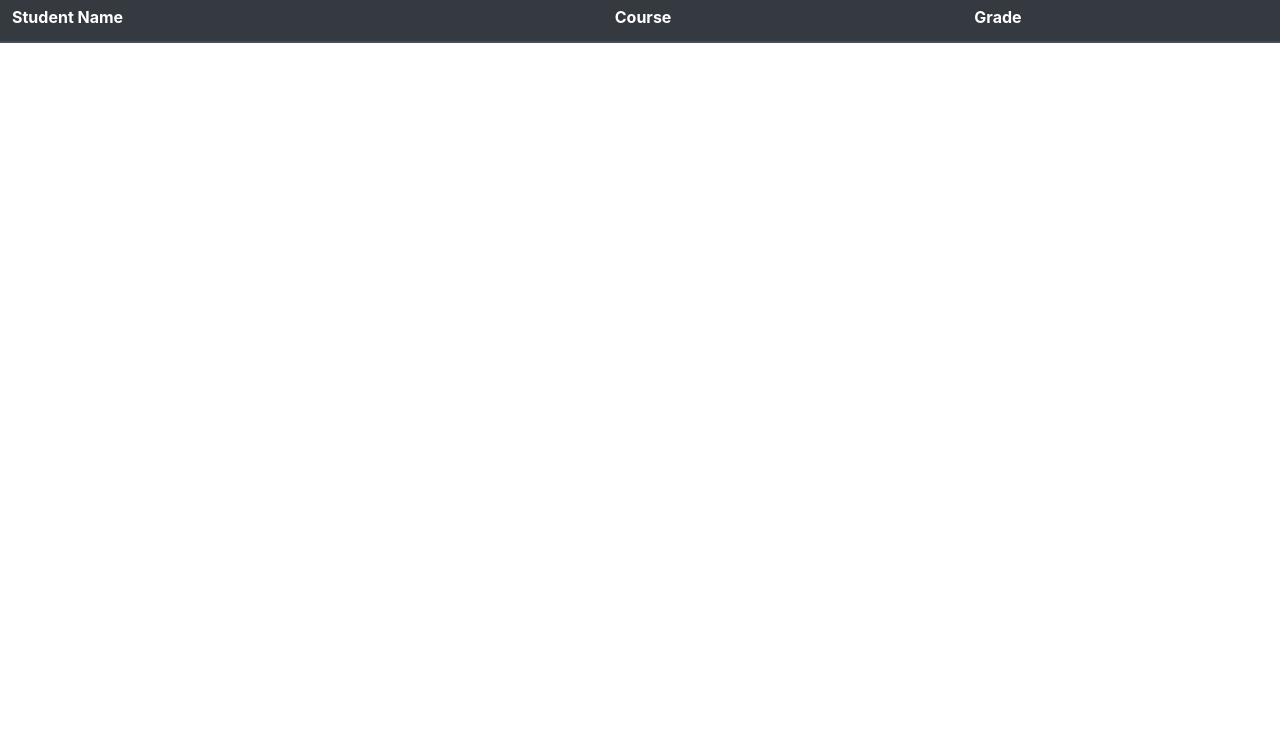
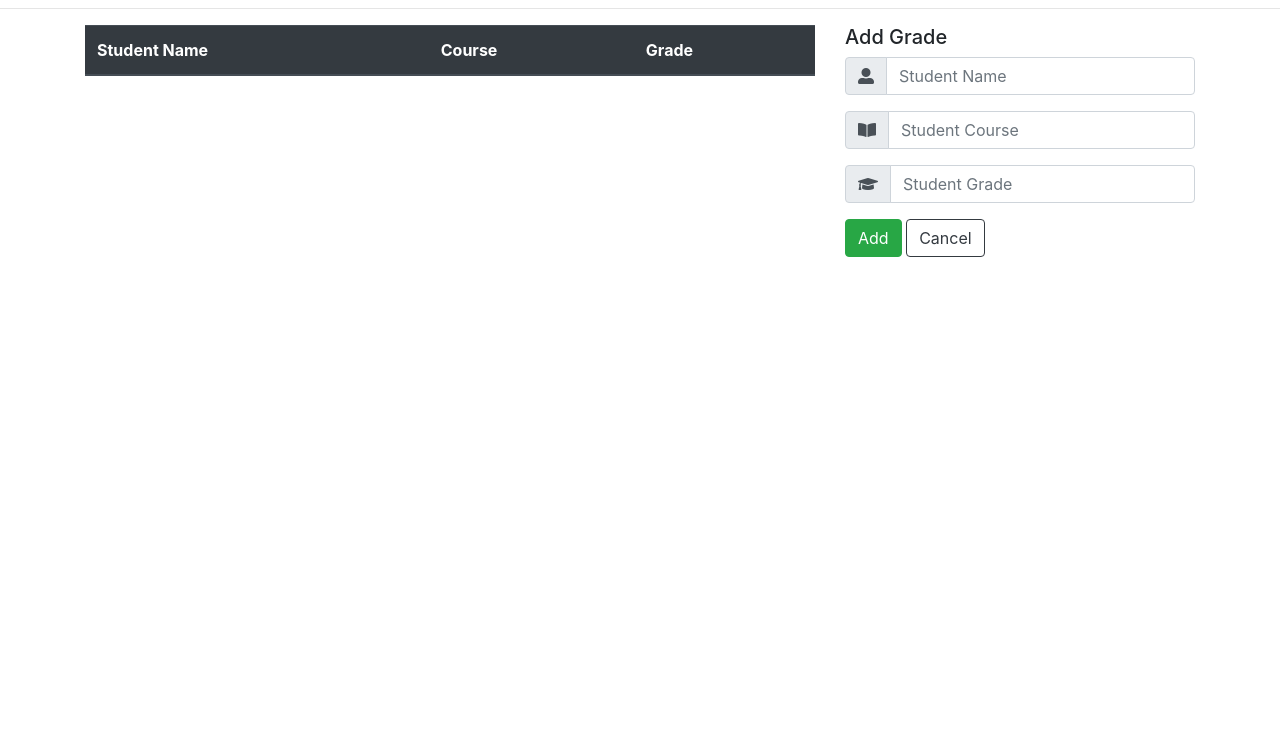
Before and after one commit to jasonkim-jk/student-grade-table, a plain HTML site: page index.html in a window 1280 px wide. Shown: the part 64-800 px from the top of the page. Drawn offline with nearby package versions, Linux system fonts and the light colour scheme; no server answers.

Commit message:
Modify the HTML added a form to add new student grade updated style using Bootstrap and awesome fonts

```diff
--- a/index.html
+++ b/index.html
@@ -5,6 +5,7 @@
     <meta name="viewport" content="width=device-width, initial-scale=1.0" />
     <title>Studen Grade Table</title>
     <link rel="stylesheet" href="https://maxcdn.bootstrapcdn.com/bootstrap/4.5.0/css/bootstrap.min.css" />
+    <link rel="stylesheet" href="https://cdnjs.cloudflare.com/ajax/libs/font-awesome/5.12.0-2/css/all.min.css" />
   </head>
   <body>
     <header>
@@ -19,7 +20,11 @@
         </div>
       </div>
     </header>
+    <hr>
     <main>
+      <div class="container">
+        <div class="row justify-content-between align-items-top">
+          <div class="col-md-8">
             <table class="table table-striped table-hover">
               <thead class="thead-dark">
                 <tr>
@@ -30,6 +35,61 @@
               </thead>
               <tbody class="tbody"></tbody>
             </table>
+          </div>
+          <div class="col-md-4">
+            <h5>Add Grade</h5>
+            <form>
+              <div class="form-group">
+                <div class="input-group mb-3">
+                  <div class="input-group-prepend">
+                    <span class="input-group-text" id="add-name"><i class="fas fa-user-alt"></i></span>
+                  </div>
+                  <input
+                    type="text"
+                    class="form-control"
+                    placeholder="Student Name"
+                    aria-label="Name"
+                    aria-describedby="add-name"
+                    name="name"
+                  />
+                </div>
+              </div>
+              <div class="form-group">
+                <div class="input-group mb-3">
+                  <div class="input-group-prepend">
+                    <span class="input-group-text" id="add-course"><i class="fas fa-book-open"></i></span>
+                  </div>
+                  <input
+                    type="text"
+                    class="form-control"
+                    placeholder="Student Course"
+                    aria-label="Course"
+                    aria-describedby="add-course"
+                    name="course"
+                  />
+                </div>
+              </div>
+              <div class="form-group">
+                <div class="input-group mb-3">
+                  <div class="input-group-prepend">
+                    <span class="input-group-text" id="add-grade"><i class="fas fa-graduation-cap"></i></span>
+                  </div>
+                  <input
+                    type="text"
+                    class="form-control"
+                    placeholder="Student Grade"
+                    aria-label="Grade"
+                    aria-describedby="add-grade"
+                    name="grade"
+                  />
+                </div>
+              </div>
+              <button type="submit" class="btn btn-success">Add</button>
+              <button type="reset" class="btn btn-outline-dark">Cancel</button>
+            </form>
+          </div>
+        </div>
+      </div>
     </main>
 
     <!-- <script src="https://cdnjs.cloudflare.com/ajax/libs/twitter-bootstrap/4.5.0/js/bootstrap.min.js"></script> -->
```
Lines whose indentation alone changed are shown as unchanged.
